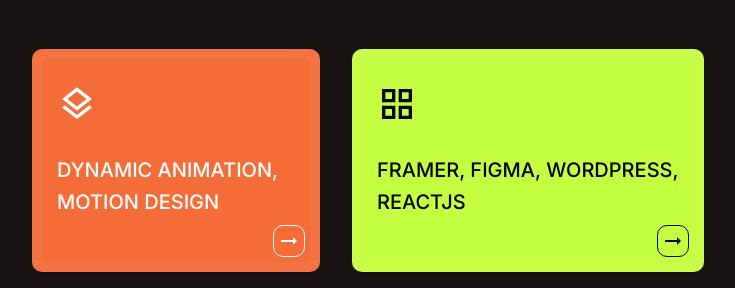
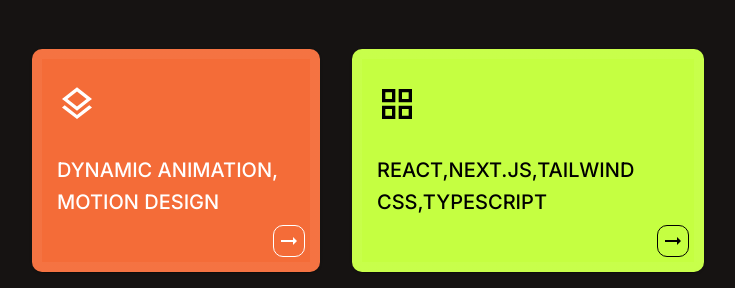
Before and after one commit to rotembab/resume-frontend, a React (Vite) app: page / in a window 1280 px wide. Shown: the part 880-1168 px from the top of the page, without its empty margins (448-1183 px from the left). Built offline with nearby package versions, Linux system fonts and the light colour scheme; no server answers.

Commit message:
added tools in home tab links

```diff
--- a/src/components/pages/experience/experience-config.ts
+++ b/src/components/pages/experience/experience-config.ts
@@ -3,7 +3,6 @@
     title: 'Full Stack Developer -  iZer',
     description: 'iZer is a platform that allows to  manage your own business',
     link: '/experience1',
-
     footer: 'Nov 2023 - Present',
   },
   {
--- a/src/components/pages/home/home-tab-links/home-tab-links.component.tsx
+++ b/src/components/pages/home/home-tab-links/home-tab-links.component.tsx
@@ -2,6 +2,8 @@
 import { TabLinkCard } from '../../../ui/tab-link-card/tab-link-card.component';
 import { GridViewOutlined, LayersOutlined } from '@mui/icons-material';
 import { customColors } from '../../../../themes/custom-colors';
+import { toolsConfig } from '../../tools/tools-config';
+
 export const HomeTabLinks = () => {
   return (
     <Grid spacing={4} container size={12}>
@@ -16,7 +18,10 @@
       <Grid size={{ xs: 12, md: 6 }}>
         <TabLinkCard
           link={'/projects'}
-          title={'FRAMER, FIGMA, WORDPRESS, REACTJS'}
+          title={toolsConfig
+            .slice(0, 4)
+            .map((tool) => tool.title.toUpperCase())
+            .join(',')}
           Icon={GridViewOutlined}
           color={customColors.tabLinkCard2}
         />
```
